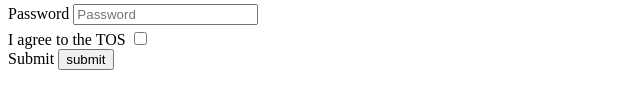
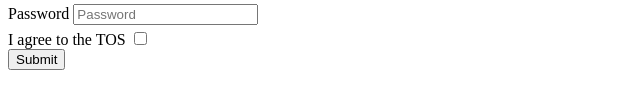
Before and after one commit to acciojob/signup-form-car-Acciotharun1, a website: page main.html in a window 1280 px wide. Shown: the part 242-350 px from the top of the page, without its empty margins (0-640 px from the left). Drawn offline with Linux system fonts and the light colour scheme.

Commit message:
created a submission

```diff
--- a/main.html
+++ b/main.html
@@ -36,8 +36,7 @@
 	<input type="password" id="password" required placeholder="Password" style="margin-top:7px"><br>
 	<label for="tos"> I agree to the TOS</label>
 	<input type="checkbox" id="tos" required style="margin-top:7px"><br>
-	<label for="submit">Submit</label>
-	<input type="submit" id="submit" value="submit" >
+	<input type="submit" id="submit" value="Submit" >
 	</form>
 	<script type="text/javascript" src="./script.js">
 </script>
```
